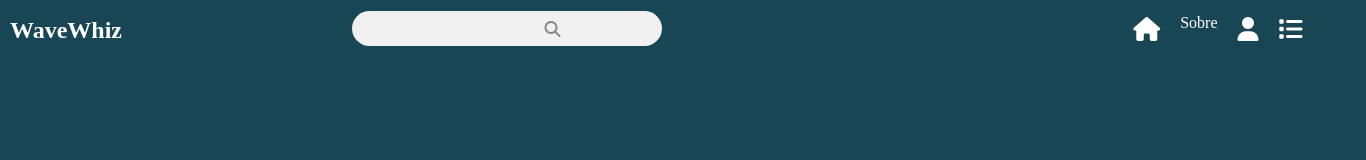
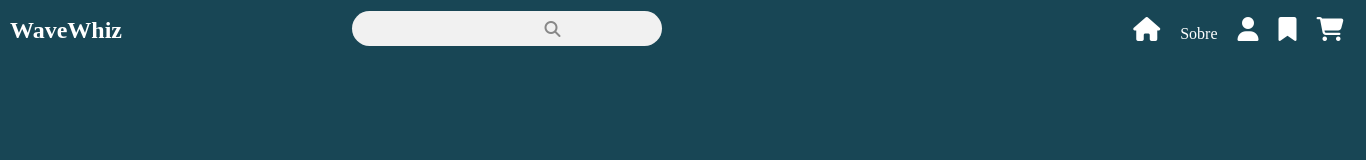
Before and after one commit to hackathon-capri/wavewhiz, a Vue app in the folder projeto/: page / in a window 1280 px wide. Shown: the top 160 px of the page, 1366 px wide, since content can reach past the window. Built offline with nearby package versions, Linux system fonts and the light colour scheme.

Commit message:
Alterações no header, alterando os ícones #2

```diff
--- a/projeto/src/App.vue
+++ b/projeto/src/App.vue
@@ -18,7 +18,8 @@ const modules = [Pagination]
             <li class="icons"><span class="fa-solid fa-house"></span></li>
             <li class="sobre"><a href="#">Sobre</a></li>
             <li class="icons"><span class="fa-solid fa-user"></span></li>
-            <li class="icons"><span class="fa-solid fa-list"></span></li>
+            <li class="icons"><span class="fa-solid fa-bookmark"></span></li>
+            <li class="icons"><span class="fa-solid fa-cart-shopping"></span></li>
           </ul>
         </div>
         <div class="categorias">
@@ -158,6 +159,9 @@ ul li {
 li.icons {
   font-size: 1.5rem;
 }
+li.sobre {
+  padding: 11px 0 0 0;
+}
 
 ul li a {
   text-decoration: none;
```
